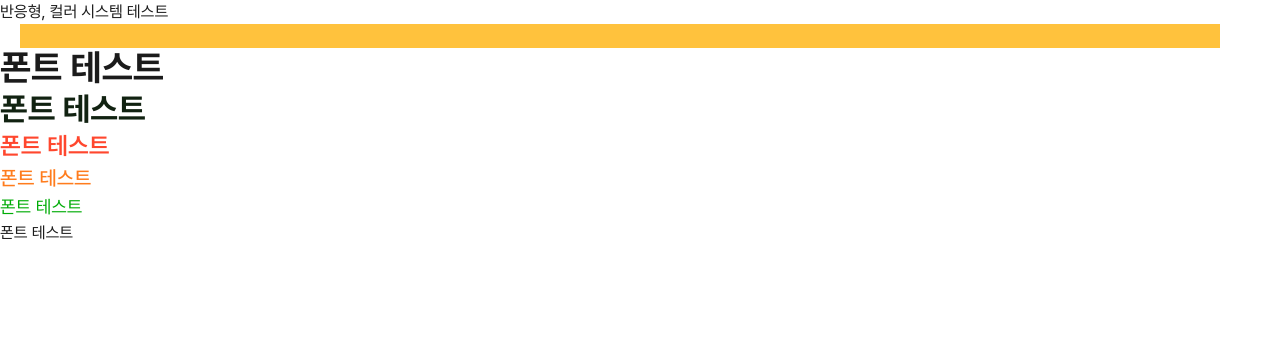
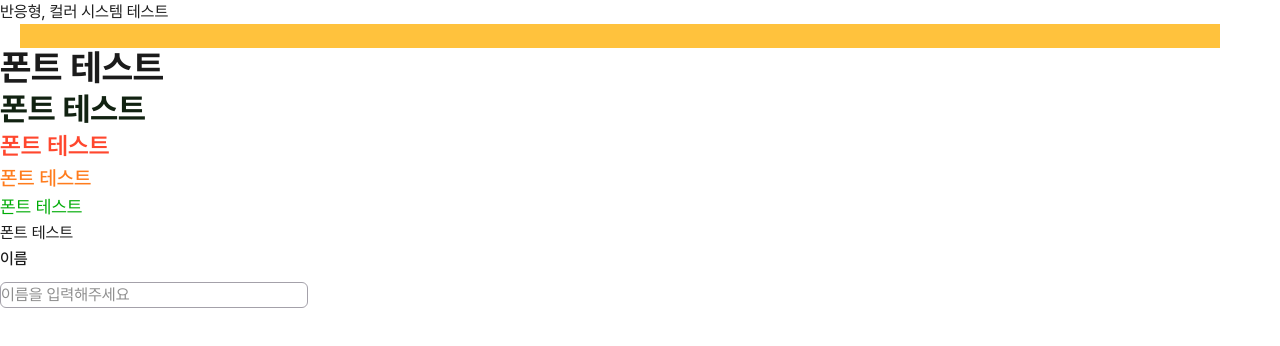
Before and after one commit to CODEIT-FE16-PART4-6/FINAL, a Next.js app: page / in a window 1280 px wide. Shown: the top 346 px of the page. Built offline with nearby package versions, Linux system fonts and the light colour scheme.

Commit message:
feat: InputField 기본 스타일 적용 및 UI 테스트

```diff
--- a/src/app/globals.css
+++ b/src/app/globals.css
@@ -70,3 +70,10 @@
     @apply cursor-pointer disabled:cursor-not-allowed;
   }
 }
+
+/* Input 공통 컴포넌트 */
+input {
+  border: 1px solid var(--color-gray-600);
+  font-size: var(--text-base);
+  border-radius: 6px;
+}
--- a/src/app/page.tsx
+++ b/src/app/page.tsx
@@ -1,14 +1,20 @@
+import InputField from '@/components/InputField';
+import { Field } from '@headlessui/react';
+
 export default function Home() {
   return (
     <main>
       반응형, 컬러 시스템 테스트
-      <div className='w-full md:w-[400px] h-6 md:mx-5 lg:w-[1200px] bg-primary md:bg-green lg:bg-yellow'></div>
+      <div className='bg-primary md:bg-green lg:bg-yellow h-6 w-full md:mx-5 md:w-[400px] lg:w-[1200px]'></div>
       <h2 className='text-4xl font-bold text-black'>폰트 테스트</h2>
-      <h3 className='text-3xl font-bold text-primary-dark'>폰트 테스트</h3>
-      <h4 className='text-2xl font-semibold text-red-primary'>폰트 테스트</h4>
-      <h5 className='text-xl font-medium text-orange'>폰트 테스트</h5>
-      <h6 className='text-lg text-green'>폰트 테스트</h6>
+      <h3 className='text-primary-dark text-3xl font-bold'>폰트 테스트</h3>
+      <h4 className='text-red-primary text-2xl font-semibold'>폰트 테스트</h4>
+      <h5 className='text-orange text-xl font-medium'>폰트 테스트</h5>
+      <h6 className='text-green text-lg'>폰트 테스트</h6>
       <p className='text-base text-black'>폰트 테스트</p>
+      <Field>
+        <InputField label='이름' placeholder='이름을 입력해주세요' inputLabelGap={10} />
+      </Field>
     </main>
   );
 }
--- a/src/components/InputField.tsx
+++ b/src/components/InputField.tsx
@@ -6,13 +6,10 @@ interface InputProps {
   placeholder: string;
   label?: string;
   inputLabelGap?: number;
-  autoComplete?: string;
-  error?: string;
-  className?: string;
 }
 
 const InputField = forwardRef<HTMLInputElement, InputProps>(
-  ({ type, placeholder, error, className, inputLabelGap, ...props }, ref) => {
+  ({ type, placeholder, inputLabelGap, ...props }, ref) => {
     return (
       <>
         {props.label && (
@@ -27,13 +24,12 @@ const InputField = forwardRef<HTMLInputElement, InputProps>(
           <Input
             type={type}
             placeholder={placeholder}
-            autoComplete={props.autoComplete}
-            className={`input hover:border-primary ${error ? 'border-red-500' : 'border-gray-300'} ${className || ''}`}
+            className='input hover:primary border-gary-300'
             ref={ref}
             {...props}
           />
         </div>
-        <p className={`md:text-md mt-1 h-6 text-sm text-red-500`}>{error ? error : ''}</p>
+        <p className='md:text-md mt-1 h-6 text-sm'></p>
       </>
     );
   },
```
